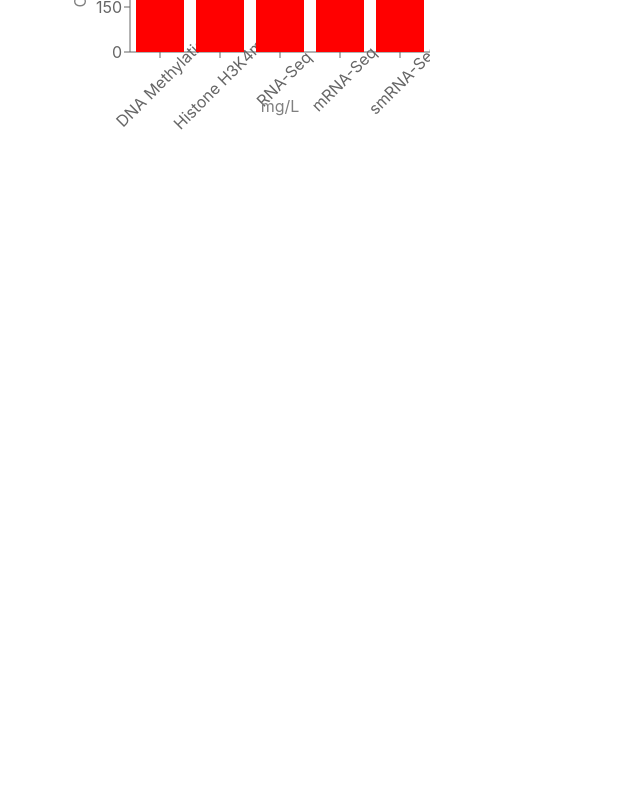
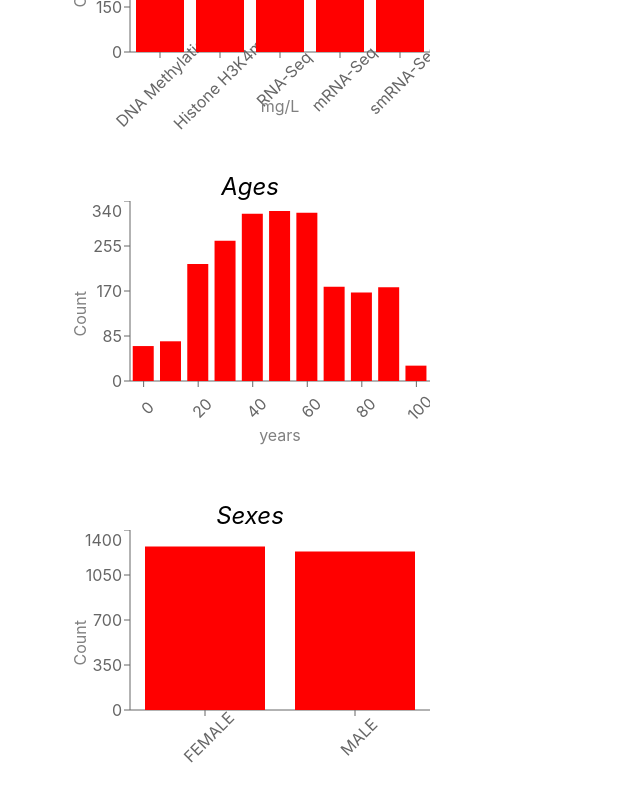
Before and after one commit to gsfk/data-vis-tests, a React (Create React App) app: page / in a window 1280 px wide. Shown: the part 916-1716 px from the top of the page, without its empty margins (0-640 px from the left). Before the commit the page ends 1092 px from the top, so only its background shows below. Built offline with nearby package versions, Linux system fonts and the light colour scheme.

Commit message:
more bars

```diff
--- a/src/components/Dashboard.js
+++ b/src/components/Dashboard.js
@@ -1,7 +1,12 @@
 import React from "react";
 import BentoPie from "./BentoPie";
 import TestVictoryPie from "./TestVictoryPie";
-import { phenotypicFeatures, experiment_type_array } from "../data";
+import {
+  phenotypicFeatures,
+  experiment_type_array,
+  ages_array,
+  sex_array,
+} from "../data";
 import BentoClassPie from "./BentoClassPie";
 import ChartWrapper from "./ChartWrapper";
 import BentoBarChart from "./BentoBarChart";
@@ -59,6 +64,13 @@ const Dashboard = () => {
         units={"mg/L"}
         height={300}
       />
+      <BentoBarChart
+        title={"Ages"}
+        data={ages_array}
+        units={"years"}
+        height={300}
+      />
+      <BentoBarChart title={"Sexes"} data={sex_array} units={""} height={300} />
     </div>
   );
 };
--- a/src/data.js
+++ b/src/data.js
@@ -115,14 +115,16 @@ export const sex = {
 
 // synthetic public dashboard data, array of object format
 export const ages_array = [
-  { x: "20", y: 332 },
-  { x: "30", y: 315 },
+  { x: "0", y: 66 },
+  { x: "10", y: 75 },
+  { x: "20", y: 221 },
+  { x: "30", y: 265 },
   { x: "40", y: 316 },
   { x: "50", y: 321 },
   { x: "60", y: 318 },
-  { x: "70", y: 304 },
-  { x: "80", y: 287 },
-  { x: "90", y: 282 },
+  { x: "70", y: 178 },
+  { x: "80", y: 167 },
+  { x: "90", y: 177 },
   { x: "100", y: 29 },
 ];
 
```
